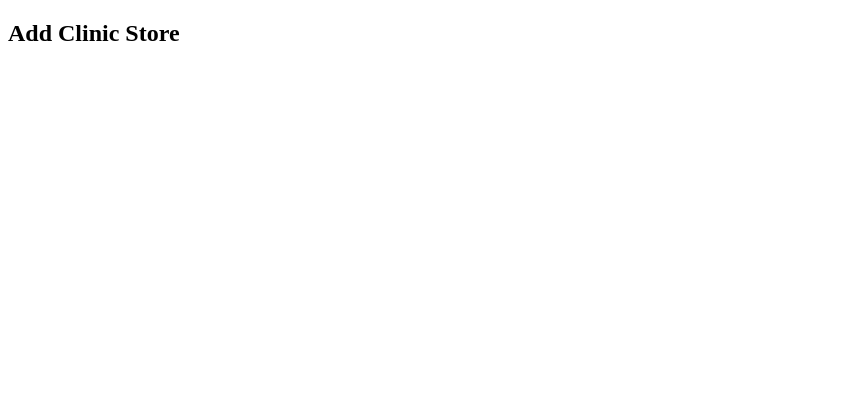
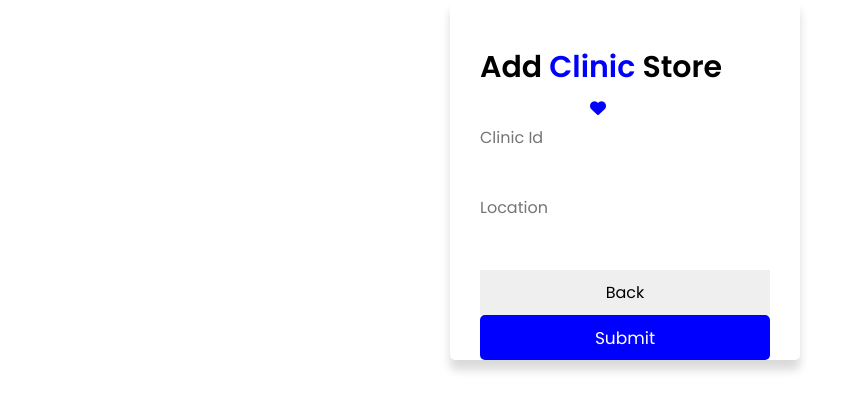
Before and after one commit to marvel6/Molten-Clinic-App, a website: page public/addStore.html in a window 1280 px wide. Shown: the whole page, without its empty margins (0-856 px from the left). Drawn offline with Linux system fonts and the light colour scheme.

Commit message:
new commit

```diff
--- a/public/addStore.html
+++ b/public/addStore.html
@@ -3,10 +3,36 @@
 <head>
     <meta charset="UTF-8">
     <meta http-equiv="X-UA-Compatible" content="IE=edge">
+    <meta name="author" content="Marvellous Solomon">
     <meta name="viewport" content="width=device-width, initial-scale=1.0">
+
     <title>Add Clinic Service</title>
+
+    <!-- Css Styling -->
+    <link rel="stylesheet" type="text/css" href="css/addstore.css">
+    <link rel="stylesheet" href="https://cdnjs.cloudflare.com/ajax/libs/font-awesome/6.2.0/css/all.min.css" referrerpolicy="no-referrer" />
 </head>
 <body>
-    <h2>Add Clinic Store</h2>
+    <div class="container" style="position: absolute; left: 450px">
+        <form action="" class="mt" method="">
+          <div class="title"> Add <span id="clinic"> Clinic </span> Store </div>
+            <i class="fa-solid fa-heart" style="color: blue; position: absolute; left: 140px"></i>
+          <div class="input-box underline">
+            <input type="text" name="CLinic_Id" placeholder="Clinic Id" id="clincId" required>
+            <div class="underline"></div>
+          </div>
+          <div class="input-box">
+            <input type="text" name="password" placeholder="Location" id="location" required>
+            <div class="underline"></div>
+          </div>
+          <div class="input-box button">
+            <a href="index.html"><input type="button" name="back" id="back" value="Back"> </a>
+            <input type="submit" name="login"  id="submitbtn" value="Submit">
+          </div>
+        </form>
+
+        <script src="js/submit.js"></script>
 </body>
+
+
 </html>
--- /dev/null
+++ b/public/css/addstore.css
@@ -0,0 +1,97 @@
+@import url('https://fonts.googleapis.com/css2?family=Poppins:wght@200;300;400;500;600;700&display=swap');
+@import url('https://fonts.googleapis.com/css2?family=Poppins:wght@200;300;400;500;600;700&display=swap');
+*{
+  margin: 0;
+  padding: 0;
+  box-sizing: border-box;
+  font-family: 'Poppins',sans-serif;
+}
+
+::selection{
+  background: #ff80bf;
+}
+
+.container{
+  box-shadow: 0 5px 15px rgba(0,0,0,0.2);
+  background: #fff;
+  max-width: 350px;
+  width: 100%;
+  padding: 25px 30px;
+  border-radius: 5px;
+  box-shadow: 0 10px 10px rgba(0, 0, 0, 0.15);
+}
+
+#clinic {
+    color: blue;
+}
+
+.container form .title{
+  font-size: 30px;
+  font-weight: 600;
+  margin: 20px 0 10px 0;
+  position: relative;
+}
+
+.container form .title:before{
+  content: '';
+  position: absolute;
+  height: 4px;
+  width: 33px;
+  left: 0px;
+  bottom: 3px;
+  border-radius: 5px;
+}
+.container form .input-box{
+  width: 100%;
+  height: 45px;
+  margin-top: 25px;
+  position: relative;
+}
+.container form .input-box input{
+  width: 100%;
+  height: 100%;
+  outline: none;
+  font-size: 16px;
+  border: none;
+}
+.container form .underline::before{
+  content: '';
+  position: absolute;
+  height: 2px;
+  width: 100%;
+  background: white;
+  left: 0;
+  bottom: 2;
+}
+.container form .underline::after{
+  content: '';
+  position: absolute;
+  height: 2px;
+  width: 100%;
+  background: linear-gradient(to right, blue 0%, blue 100%);
+  left: 0;
+  bottom: 0;
+  transform: scaleX(0);
+  transform-origin: left;
+  transition: all 0.3s ease;
+}
+.container form .input-box input:focus ~ .underline::after,
+.container form .input-box input:valid ~ .underline::after{
+  transform: scaleX(1);
+  transform-origin: left;
+}
+.container form .button{
+  margin: 40px 0 20px 0;
+}
+.container .input-box input[type="submit"]{
+  background: linear-gradient(to right, blue 0%, blue 100%);
+  font-size: 17px;
+  color: #fff;
+  border-radius: 5px;
+  cursor: pointer;
+  transition: all 0.3s ease;
+}
+.container .input-box input[type="submit"]:hover{
+  letter-spacing: 1px;
+  background: linear-gradient(to left, green1 0%, green 100%);
+}
--- a/public/js/submit.js
+++ b/public/js/submit.js
@@ -0,0 +1,39 @@
+const Submitbtn = document.getElementById('submitbtn')
+const clinicValue = document.getElementById('clincId')
+const locationValue = document.getElementById('location')
+
+
+
+
+Submitbtn.addEventListener('submit', async (e) => {
+    e.preventDefault()
+
+
+    const formBody = {
+        Address: location.value,
+        location: location.value
+    }
+
+    try {
+        const contents = await fetch('/api/v1/auth/stores', {
+            method: 'POST',
+            headers: {
+                'Content-Type': 'application/json'
+            },
+            body: JSON.stringify(formBody)
+        })
+
+        if (contents.status === 400) {
+            throw Error('Store already exists')
+        }
+
+        alert('Store Added Successfully!')
+
+        window.location.href = "/index.html"
+
+
+
+    } catch (error) {
+        alert(error)
+    }
+});
```
Also changed, not shown: public/index.html (+18 -1 lines).
